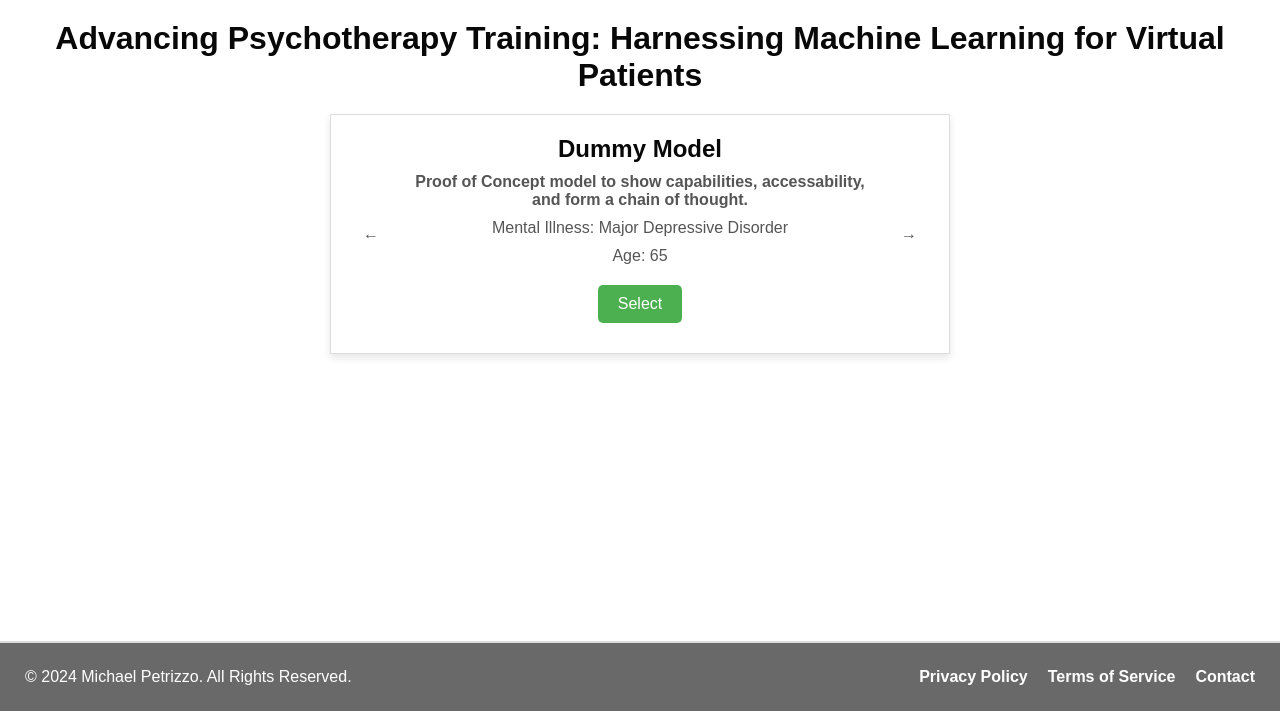
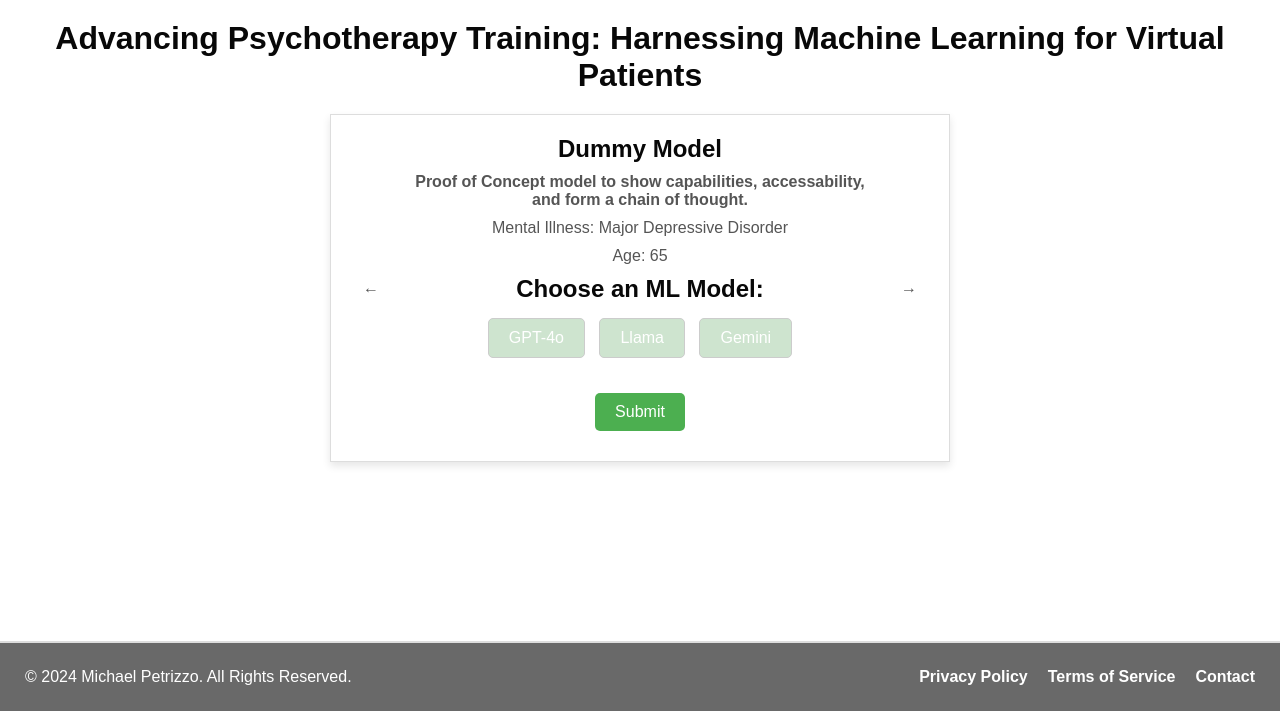
Before and after one commit to MI2yaya/Research, a Flask app: page / in a window 1280 px wide. Shown: the part 89-800 px from the top of the page. Run offline with Flask 3, Linux system fonts and the light colour scheme.

Commit message:
Introduce choice of model, minor format tweaking, adding more customizability.

```diff
--- a/GUI 2/app.py
+++ b/GUI 2/app.py
@@ -27,10 +27,11 @@ def preload_model():
     global loaded_model
     try:
         data = request.get_json()
-        model_name = data['model']
-        print(model_name)
+        character = data['character']
+        model = data['model']
+
         # Load the model and store it in the global variable
-        loaded_model = load_ml_model(model_name)
+        loaded_model = load_ml_model(character,model)
         return jsonify({
             "message": f"Model {loaded_model} preloaded successfully",
             "model": loaded_model
@@ -59,8 +60,10 @@ def send_message():
 
         # Pass the user's message to the loaded ML model and get a response
         bot_response = get_ml_response(user_message)
+        print(bot_response)
         if bot_response[:4].lower()=="bot:":
             bot_response=bot_response[4:]
+        print("its alive ",bot_response)
         return jsonify({"response": bot_response})
     except Exception as e:
         # Capture and log the exception
--- a/GUI 2/static/JS/spinningTray.js
+++ b/GUI 2/static/JS/spinningTray.js
@@ -6,6 +6,7 @@ const items = [
 ];
 
 let currentIndex = 0;
+let selectedModel = null;
 
 const itemTitle = document.getElementById('itemTitle');
 const itemDescription = document.getElementById('itemDescription');
@@ -33,14 +34,35 @@ nextBtn.addEventListener('click', () => {
     updateItemDisplay();
 });
 
+// Add event listeners to model buttons
+document.querySelectorAll('.modelButton').forEach(button => {
+    button.addEventListener('click', (event) => {
+        // Remove "selected" class from all buttons
+        document.querySelectorAll('.modelButton').forEach(btn => btn.classList.remove('selected'));
+
+        // Add "selected" class to the clicked button
+        event.target.classList.add('selected');
+
+        // Update the selected model
+        selectedModel = event.target.getAttribute('data-model');
+    });
+});
+
 // Event listener for the submit button
 submitBtn.addEventListener('click', () => {
+
+    if (!selectedModel) {
+        alert('Please select an ML model before submitting.');
+        return;
+    }
+
     // Update the hidden input value
     updateSelectedItem();
+    document.getElementById('selectedModel').value = selectedModel;
 
     // Redirect to chatBot.html with the selected item as a query parameter
     const selectedItem = document.getElementById("selectedItem").value;
-    window.location.href = `/chatBot?selectedItem=${encodeURIComponent(selectedItem)}`;
+    window.location.href = `/chatBot?selectedItem=${encodeURIComponent(selectedItem)}&selectedModel=${encodeURIComponent(selectedModel)}`;
 });
 
 // Function to update the hidden input value
--- a/GUI 2/static/css/style.css
+++ b/GUI 2/static/css/style.css
@@ -103,6 +103,39 @@ nav{
     width: 50%;
     background-color: white;
     box-shadow: 0 4px 8px rgba(0, 0, 0, 0.1);
+}
+
+#modelSelector {
+    text-align: center;
+}
+
+#modelButtons {
+    display: flex;
+    justify-content: center;
+    gap: 10px; /* Adds spacing between the buttons */
+    margin-top: 10px;
+}
+
+#submitContainer {
+    display: flex;
+    justify-content: center;
+    margin-top: 20px;
+}
+.modelButton {
+    align-items: center;
+    padding: 10px 20px;
+    margin: 5px;
+    cursor: pointer;
+    border: 1px solid #ccc;
+    background-color: #cee4cf;
+    border-radius: 5px;
+    transition: background-color 0.3s;
+}
+
+.modelButton.selected {
+    background-color: #007bff;
+    color: white;
+    border-color: #0056b3;
 }
 
 .submit {
--- a/GUI 2/templates/index.html
+++ b/GUI 2/templates/index.html
@@ -20,8 +20,17 @@
                         <h2 id="itemDescription">N/A</h2>
                         <p id="itemMentalIllness">Mental Illness: Filler</p>
                         <p id="itemAge">Age: Filler</p>
-                        <button id="submitBtn" class="submit">Select</button>
+                        <div id="modelSelector">
+                            <h1>Choose an ML Model:</h1>
+                            <button class="modelButton" data-model="GPT">GPT-4o</button>
+                            <button class="modelButton" data-model="Llama">Llama</button>
+                            <button class="modelButton" data-model="Gemini">Gemini</button>
+                        </div>
+                        <div id="submitContainer">
+                            <button id="submitBtn" class="submit">Submit</button>
+                        </div>
                         <input type="hidden" id="selectedItem" name="selectedItem" value="N/A">
+                        <input type="hidden" id="selectedModel" name="selectedModel" value="N/A">
                     </div>
                 <button id="nextBtn" class="arrow">→</button>
 
```
Also changed, not shown: GUI 2/py/chatBotFunctions.py (+61 -14 lines), GUI 2/static/JS/chatBot.js (+6 -3 lines).
